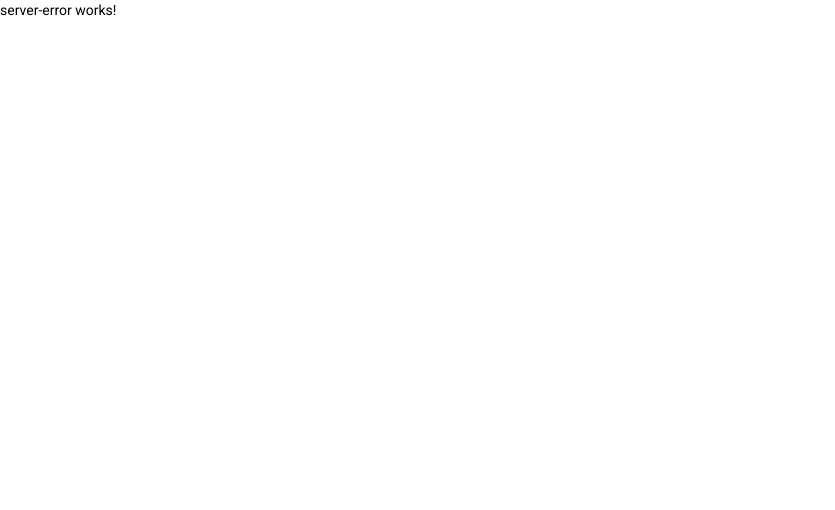
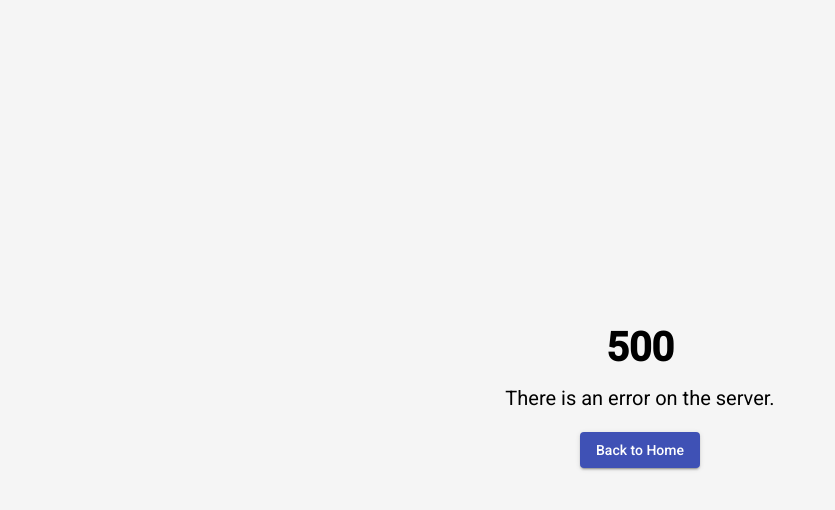
Before and after one commit to rajkumar-ponnusamy6095/codebility, an Angular app: page /server-error in a window 1280 px wide. Shown: the top 510 px of the page, without its empty margins (0-835 px from the left). Built offline with nearby package versions, Linux system fonts and the light colour scheme.

Commit message:
raw error page designs added

```diff
--- a/src/app/app-routing.module.ts
+++ b/src/app/app-routing.module.ts
@@ -1,6 +1,7 @@
 import { NgModule } from '@angular/core';
 import { Routes, RouterModule } from '@angular/router';
 import { AuthenticationGuard } from './core/authentication.guard';
+import { InternetErrorComponent } from './internet-error/internet-error.component';
 import { LoginComponent } from './login/login.component';
 import { PageNotFoundComponent } from './page-not-found/page-not-found.component';
 import { ServerErrorComponent } from './server-error/server-error.component';
@@ -13,6 +14,10 @@ const routes: Routes = [
   {
     path: 'server-error',
     component: ServerErrorComponent
+  },
+  {
+    path: 'internet-error',
+    component: InternetErrorComponent
   },
   {
     path: '',
--- a/src/app/internet-error/internet-error.component.html
+++ b/src/app/internet-error/internet-error.component.html
@@ -1 +1,7 @@
-<p>internet-error works!</p>
+<div fxFill fxLayout="column" fxLayoutAlign="center center" fxLayoutGap="1.5rem" class="mat-typography">
+
+    <h1 class="status-code">504</h1>
+    <div class="status-desc">Please check your internet connection.</div>
+    <button mat-raised-button color="primary">Back to Home</button>
+
+</div>
--- a/src/app/internet-error/internet-error.component.scss
+++ b/src/app/internet-error/internet-error.component.scss
@@ -0,0 +1,19 @@
+:host {
+    display: flex;
+    flex: 1;
+    background-color: #f5f5f5;
+    height: 100%;
+  }
+
+  .notfound-container {
+    width: 100%
+  }
+
+  .status-code {
+    font-size: 40px;
+    font-weight: bold
+  }
+
+  .status-desc {
+  font-size: 20px
+  }
--- a/src/app/page-not-found/page-not-found.component.html
+++ b/src/app/page-not-found/page-not-found.component.html
@@ -1 +1,6 @@
-<p>page-not-found works!</p>
+<div fxFill fxLayout="column" fxLayoutAlign="center center" fxLayoutGap="1.5rem" class="mat-typography">
+
+    <h1 class="status-code">404</h1>
+    <div class="status-desc">The page you are looking for was not found.</div>
+    <button mat-raised-button color="primary">Back to Home</button>
+</div>
--- a/src/app/page-not-found/page-not-found.component.scss
+++ b/src/app/page-not-found/page-not-found.component.scss
@@ -0,0 +1,19 @@
+:host {
+    display: flex;
+    flex: 1;
+    background-color: #f5f5f5;
+    height: 100%;
+  }
+
+  .notfound-container {
+    width: 100%
+  }
+
+  .status-code {
+    font-size: 40px;
+    font-weight: bold
+  }
+
+  .status-desc {
+  font-size: 20px
+  }
--- a/src/app/server-error/server-error.component.html
+++ b/src/app/server-error/server-error.component.html
@@ -1 +1,7 @@
-<p>server-error works!</p>
+<div fxFill fxLayout="column" fxLayoutAlign="center center" fxLayoutGap="1.5rem" class="mat-typography">
+
+    <h1 class="status-code">500</h1>
+    <div class="status-desc">There is an error on the server.</div>
+    <button mat-raised-button color="primary">Back to Home</button>
+
+</div>
--- a/src/app/server-error/server-error.component.scss
+++ b/src/app/server-error/server-error.component.scss
@@ -0,0 +1,19 @@
+:host {
+    display: flex;
+    flex: 1;
+    background-color: #f5f5f5;
+    height: 100%;
+  }
+
+  .notfound-container {
+    width: 100%
+  }
+
+  .status-code {
+    font-size: 40px;
+    font-weight: bold
+  }
+
+  .status-desc {
+  font-size: 20px
+  }
```
